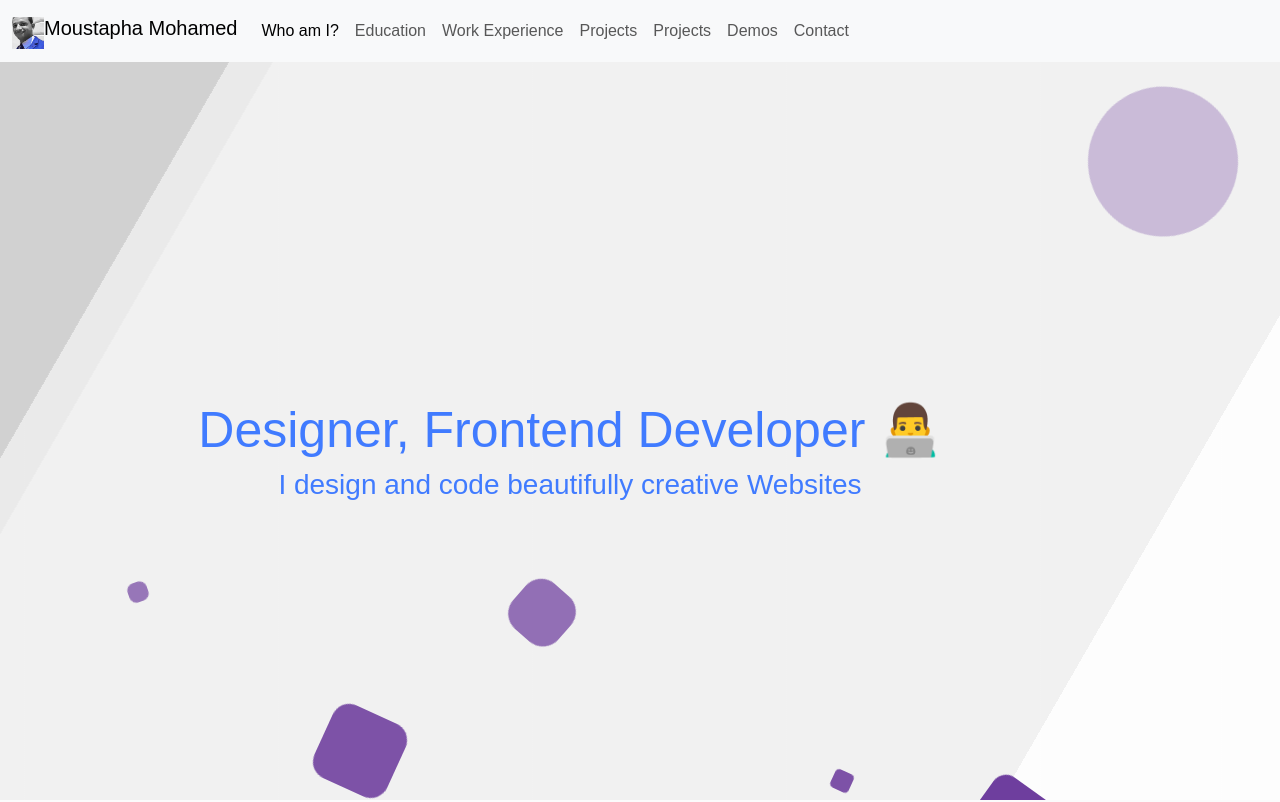
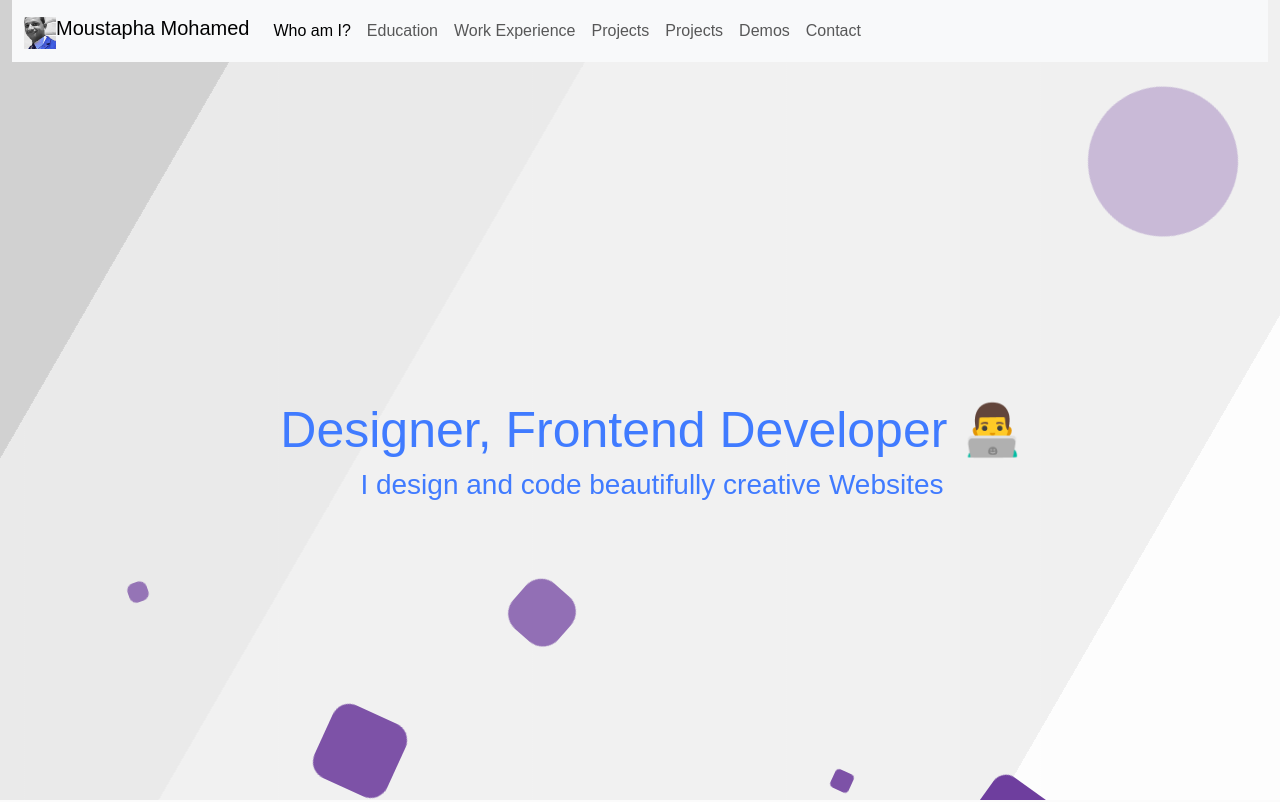
Before and after one commit to mostafamohamedmostafa/moustappha, a React (Create React App) app: page / in a window 1280 px wide. Shown: the top 802 px of the page. Built offline with nearby package versions, Linux system fonts and the light colour scheme; a web font is replaced by a local one.

Commit message:
update css

```diff
--- a/src/Component/Contact.js
+++ b/src/Component/Contact.js
@@ -4,13 +4,13 @@ function Contact() {
         <section className="container">
             <div className="Contact">
                 <h1 className="text-center">📱  Contact </h1>
-                <div class="bg"></div>
+                <div class="bg container"></div>
                 <div class="bg bg2"></div>
                 <div class="bg bg3"></div>
 
             </div>
 
-            <div className="card Contact-Card"   data-aos="zoom-out"  >
+            <div className="card Contact-Card"   data-aos="fade-down"  >
                 <div className="card-body">
                     <h5 className="card-title">Moustafa Mohamed </h5>
                     <p className="card-text"> </p>
--- a/src/Component/Demos.js
+++ b/src/Component/Demos.js
@@ -12,7 +12,7 @@ function Demos() {
 
                             <div className="col Demos-Card" key={index} data-aos="fade-down" >
                                 <div className="card h-100">
-                                    <img src={DemosProjectsdata.IMG} className="card-img-top" alt={DemosProjectsdata.IMGAlt} />
+                                    <img src={DemosProjectsdata.IMG} className="card-img-top img-fluid" alt={DemosProjectsdata.IMGAlt} />
                                     <div className="card-body">
                                         <h5 className="card-title"><strong>Project Name:</strong>{DemosProjectsdata.ProjectName}</h5>
                                         <p className="card-text"><strong>Project Description:</strong> {DemosProjectsdata.ProjectDemosDescription}</p>
--- a/src/Component/Education.js
+++ b/src/Component/Education.js
@@ -3,7 +3,7 @@ import { education, Skills } from "./Data";
 
 function Education() {
     return (
-        <section>
+        <section  className="container">
             <section className="container header finisher-header">
 
 
--- a/src/Component/Nav.js
+++ b/src/Component/Nav.js
@@ -1,7 +1,7 @@
 import logo from "../img/logo.jpeg"
 function Nav() {
     return (
-        <div className="Navigation">
+        <div className="Navigation  container-fluid">
             <nav className="navbar   navbar-expand-lg bg-body-tertiary">
                 <div className="container-fluid">
                     <a className="navbar-brand" href="#">
--- a/src/Component/Projects.js
+++ b/src/Component/Projects.js
@@ -12,7 +12,7 @@ function Projects() {
 
                             <div className="col Projects-Card" key={index} data-aos="fade-down" >
                                 <div className="card h-100">
-                                    <img src={ProjectsMadendata.IMG} className="card-img-top" alt={ProjectsMadendata.IMGAlt} />
+                                    <img  src={ProjectsMadendata.IMG} className="card-img-top img-fluid" alt={ProjectsMadendata.IMGAlt} />
                                     <div className="card-body">
                                         <h5 className="card-title"><strong>ProjectName:</strong>{ProjectsMadendata.ProjectName}</h5>
                                         <p className="card-text"><strong>ProjectDescription:</strong> {ProjectsMadendata.ProjectDescription}</p>
--- a/src/Component/Who.js
+++ b/src/Component/Who.js
@@ -3,7 +3,7 @@ import Code from "../img/code.png"
 
 function Who() {
     return (
-        <section>
+        <section className="container">
             <div className="context container">
                 <h1 className="text-center" data-aos="fade-down">Designer, Frontend Developer 👨‍💻</h1>
 
```
